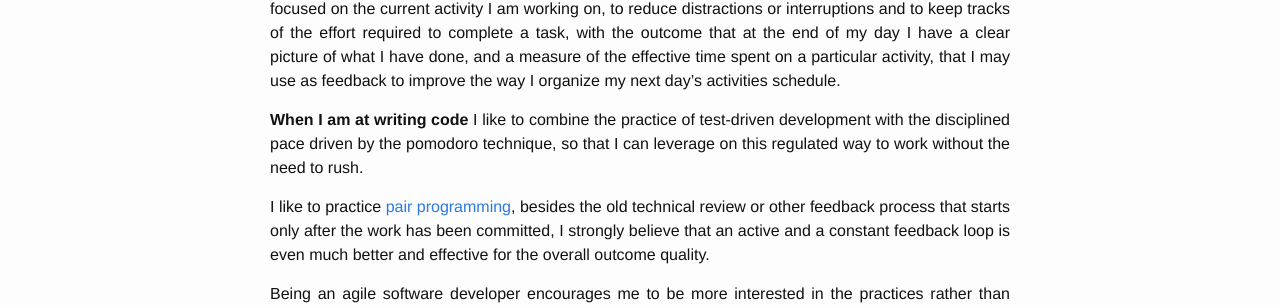
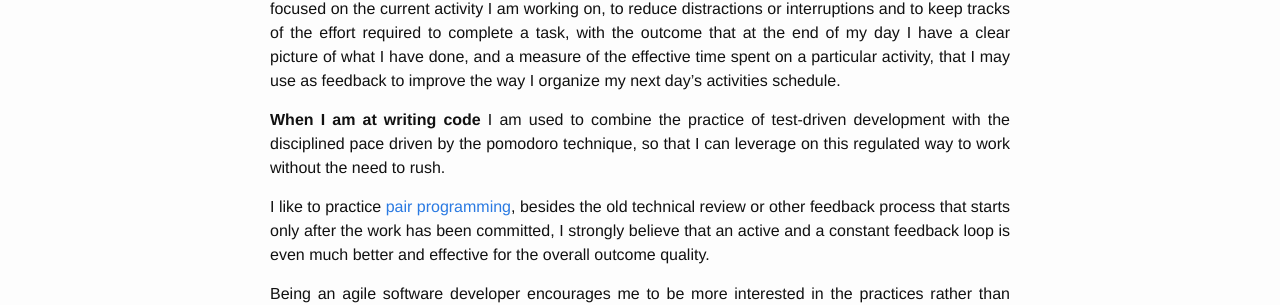
Before and after one commit to joebew42/joebew42.github.io, a Jekyll site: the page built from about.md, in a window 1280 px wide. Shown: the part 617-922 px from the top of the page. Built offline with Jekyll 4.4.1, drawn with Linux system fonts in a browser that asks for light colours.

Commit message:
I am used

```diff
--- a/about.md
+++ b/about.md
@@ -20,7 +20,7 @@ I prefer to play and work with people, as a team. Better if we where in the same
 
 The [Pomodoro Technique](https://en.wikipedia.org/wiki/Pomodoro_Technique) plays an important role during my typical work day. It helps me to stay focused on the current activity I am working on, to reduce distractions or interruptions and to keep tracks of the effort required to complete a task, with the outcome that at the end of my day I have a clear picture of what I have done, and a measure of the effective time spent on a particular activity, that I may use as feedback to improve the way I organize my next day's activities schedule.
 
-**When I am at writing code** I like to combine the practice of test-driven development with the disciplined pace driven by the pomodoro technique, so that I can leverage on this regulated way to work without the need to rush.
+**When I am at writing code** I am used to combine the practice of test-driven development with the disciplined pace driven by the pomodoro technique, so that I can leverage on this regulated way to work without the need to rush.
 
 I like to practice [pair programming](https://en.wikipedia.org/wiki/Pair_programming), besides the old technical review or other feedback process that starts only after the work has been committed, I strongly believe that an active and a constant feedback loop is even much better and effective for the overall outcome quality.
 
```
